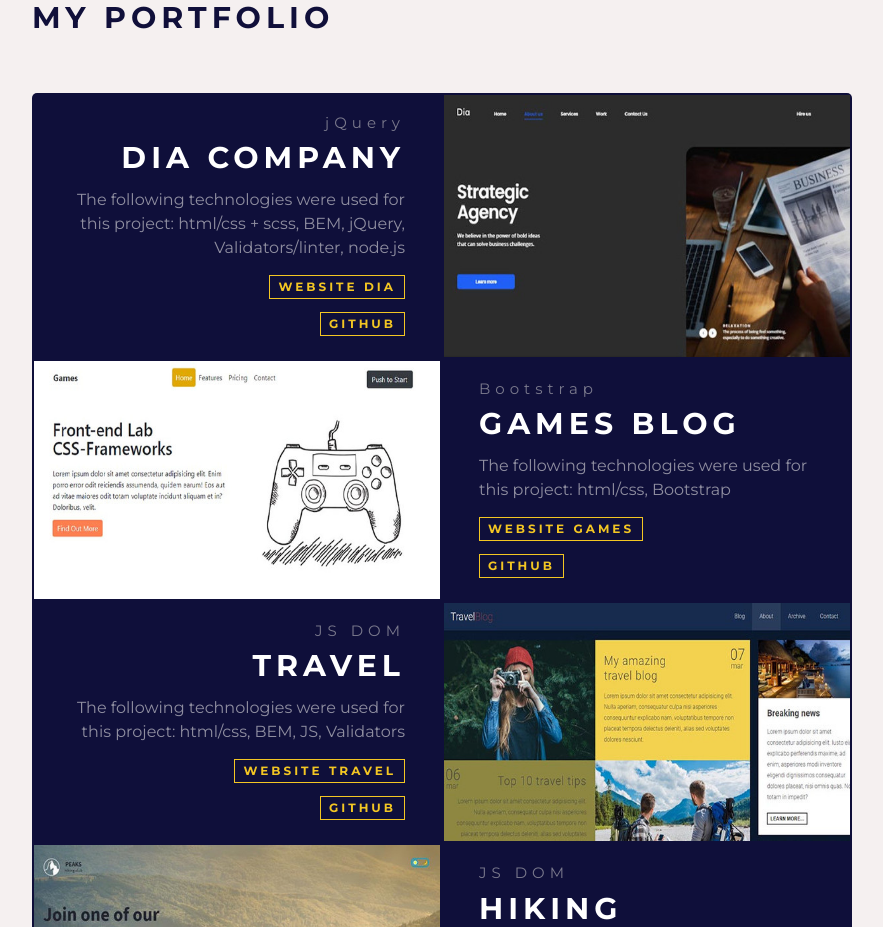
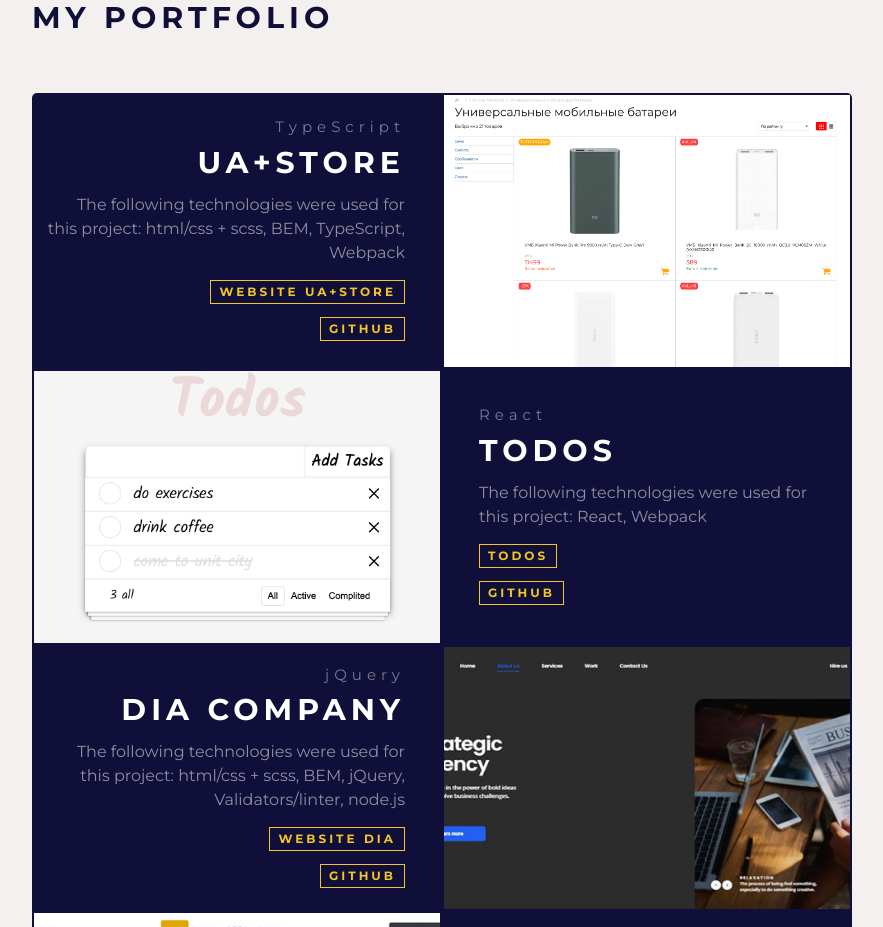
Before and after one commit to LeonidShv/portfolio, a plain HTML site: page index.html in a window 1280 px wide. Shown: the part 1131-2058 px from the top of the page, without its empty margins (348-1231 px from the left). Drawn offline with Linux system fonts and the light colour scheme.

Commit message:
added new project

```diff
--- a/index.html
+++ b/index.html
@@ -309,6 +309,34 @@
             <div class="portfolio">
                 <div class="portfolio__card">
                     <div class="card__info">
+                        <p class="sup-title card__sup-title">TypeScript</p>
+                        <h3 class="sub-title white card__sub-title">UA+store</h3>
+                        <p class="card__text">The following technologies were used for this project: html/css + scss, BEM, TypeScript, Webpack</p>
+                        <a href="https://leonidshv.github.io/store/" class="card__link">Website UA+store</a>
+                        <a href="https://github.com/LeonidShv/store" class="card__link">Github</a>
+                    </div>
+                    <a href="https://leonidshv.github.io/store/" class="card__img">
+                        <img src="assets/images/portfolio6.png" alt="photo of web-site" class="w-100 card__inner-img">
+                    </a>
+                </div>
+
+                <div class="portfolio__card">
+                    <div class="card__info">
+                        <p class="sup-title card__sup-title">React</p>
+                        <h3 class="sub-title white card__sub-title">Todos</h3>
+                        <p class="card__text">The following technologies were used for this project: React, Webpack</p>
+                        <a href="https://leonidshv.github.io/todos/my-app/build/index.html" class="card__link">Todos</a>
+                        <a href="https://github.com/LeonidShv/todos" class="card__link">Github</a>
+                    </div>
+                    <a href="https://leonidshv.github.io/todos/my-app/build/index.html" class="card__img">
+                        <img src="assets/images/portfolio7.png" alt="photo of web-site" class="w-100 card__inner-img">
+                    </a>
+                </div>
+
+
+                <!-- new -->
+                <div class="portfolio__card">
+                    <div class="card__info">
                         <p class="sup-title card__sup-title">jQuery</p>
                         <h3 class="sub-title white card__sub-title">Dia Company</h3>
                         <p class="card__text">The following technologies were used for this project: html/css + scss, BEM, jQuery, Validators/linter, node.js</p>
--- a/styles/portfolio.css
+++ b/styles/portfolio.css
@@ -20,6 +20,11 @@
     height: 100%;
     margin: auto;
     position: relative;
+}
+
+.card__inner-img {
+    max-height: 272px;
+    object-fit: cover;
 }
 
 .card__sup-title {
```
Also changed, not shown: assets/images/portfolio6.png (added), assets/images/portfolio7.png (added), 2 other files.
